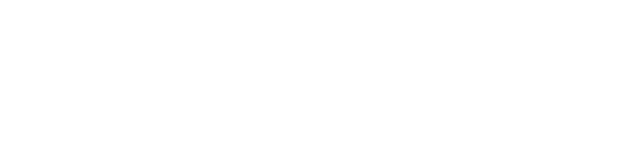
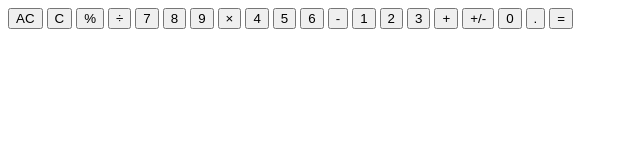
Before and after one commit to DavinTandy/calculator, a plain HTML site: page index.html in a window 1280 px wide. Shown: the whole page, without its empty margins (0-640 px from the left). Drawn offline with Linux system fonts and the light colour scheme.

Commit message:
Create calculator's buttons

```diff
--- a/index.html
+++ b/index.html
@@ -8,6 +8,29 @@
     </head>
     <body>
         <main>
+            <div class="display"></div>
+            <div class="buttons">
+                <button class="button" id="">AC</button>
+                <button class="button" id="">C</button>
+                <button class="button" id="">%</button>
+                <button class="button" id="">÷</button>
+                <button class="button" id="">7</button>
+                <button class="button" id="">8</button>
+                <button class="button" id="">9</button>
+                <button class="button" id="">×</button>
+                <button class="button" id="">4</button>
+                <button class="button" id="">5</button>
+                <button class="button" id="">6</button>
+                <button class="button" id="">-</button>
+                <button class="button" id="">1</button>
+                <button class="button" id="">2</button>
+                <button class="button" id="">3</button>
+                <button class="button" id="">+</button>
+                <button class="button" id="">+/-</button>
+                <button class="button" id="">0</button>
+                <button class="button" id="">.</button>
+                <button class="button" id="">=</button>
+            </div>
         </main>
         <script src="js/script.js"></script>
     </body>
```
